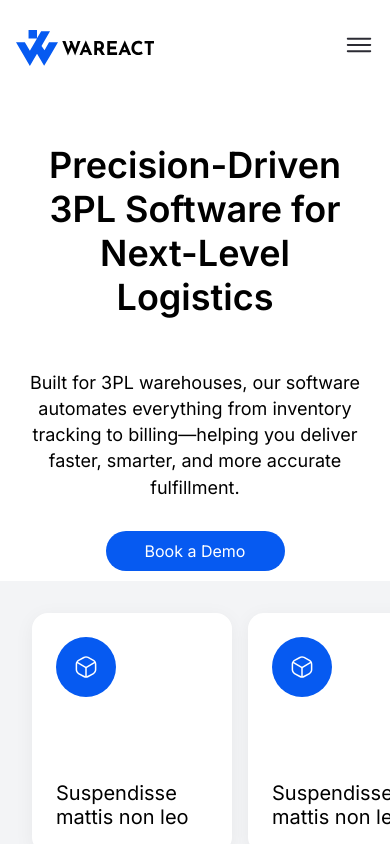
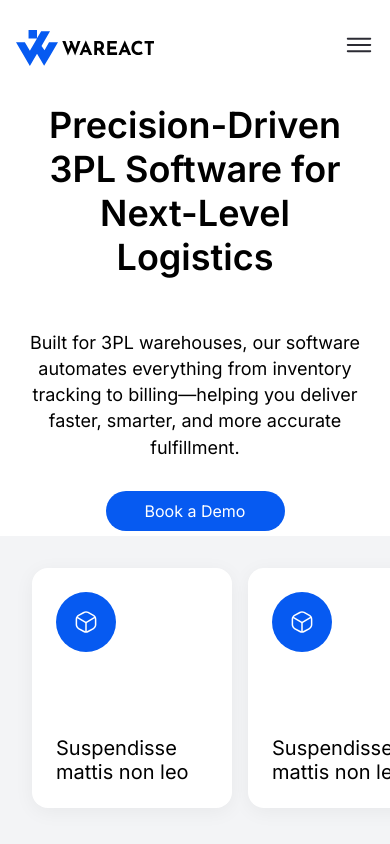
Before and after one commit to muslumdogan01/wareActt, a Next.js app: page / in a window 390 px wide. Built offline with nearby package versions, Linux system fonts and the light colour scheme.

Commit message:
header bugs

```diff
--- a/src/app/page.tsx
+++ b/src/app/page.tsx
@@ -8,7 +8,7 @@ import Image from "next/image";
 export default function Home() {
   return (
     <div className="w-full h-screen overflow-x-hidden">
-      <div className="relative w-full bg-white lg:bg-transparent min-h-[485px] lg:h-[900px] 4xl:h-[600px] z-0">
+      <div className="relative w-full bg-white lg:bg-transparent h-[440px] lg:h-[900px] 4xl:h-[600px] z-0">
         <Image
           src="/icons/header/background.svg"
           alt="Header background"
--- a/src/components/header/hero/page.tsx
+++ b/src/components/header/hero/page.tsx
@@ -4,37 +4,39 @@ import React, { useEffect, useState } from "react";
 
 const Hero = () => {
   const [topValue, setTopValue] = useState("120px");
+  const [isDesktop, setIsDesktop] = useState(false);
 
   useEffect(() => {
     const updateTopValue = () => {
       const width = window.innerWidth;
 
-    if (width <= 768) {
-      setTopValue("40px"); // sadece mobile
-    } else if (width <= 2130) {
-      setTopValue("120px"); // orta boy ekranlar
+      if (width < 1024) {
+        setIsDesktop(false); // lg'den küçükse
       } else {
-      setTopValue("150px"); // geniş ekranlar
+        setIsDesktop(true); // lg ve üstü
+        if (width <= 2130) {
+          setTopValue("120px");
+        } else {
+          setTopValue("150px");
+        }
       }
     };
 
     updateTopValue(); // İlk yüklemede çalıştır
     window.addEventListener("resize", updateTopValue); // Dinle
-
     return () => window.removeEventListener("resize", updateTopValue); // Temizlik
   }, []);
+
   return (
     <div
-      className=" w-full z-50 "
-      style={{
-        position: "absolute",
-        top: topValue,
-      }}
+      className="w-full z-50"
+      style={isDesktop ? { position: "absolute", top: topValue } : {}}
     >
+      {/* 👇 alt yapı aynı */}
       <div className="w-full h-full relative">
         <section className="container mx-auto relative">
-          <div className="w-full justify-between items-center flex flex-col lg:flex-row px-5 pt-2  lg:pb-0 xl:pt-9">
-            <h1 className="text-2xl  xl:text-[56px] hidden lg:flex text-left font-semibold leading-[1.22] text-black">
+          <div className="w-full justify-between items-center flex flex-col lg:flex-row px-5 pt-2 lg:pb-0 xl:pt-9">
+            <h1 className="text-2xl xl:text-[56px] hidden lg:flex text-left font-semibold leading-[1.22] text-black">
               3PL Warehouse <br /> Management Software <br /> for Next Level
               Logistics
             </h1>
@@ -59,13 +61,13 @@ useEffect(() => {
               </button>
             </div>
           </div>
-          <div className="hidden lg:flex  justify-end -mt-[7rem] -mr-[8rem] 2xl:-mt-[8.5rem]  3xl:-mt-[20rem] 4xl:-mt-[20rem] 2xl:-mr-[12rem] z-50">
+          <div className="hidden lg:flex justify-end -mt-[7rem] -mr-[8rem] 2xl:-mt-[8.5rem]  3xl:-mt-[20rem] 4xl:-mt-[20rem] 2xl:-mr-[12rem] z-50">
             <Image
               src="/icons/content/square.svg"
               alt="kare"
               width={440}
               height={440}
-              className="transition-all duration-300 ease-in-out 2xl:w-[500px] 2xl:h-[500px] "
+              className="transition-all duration-300 ease-in-out 2xl:w-[500px] 2xl:h-[500px]"
               sizes="(min-width: 1536px) 640px, 450px"
               priority
             />
--- a/src/components/header/page.tsx
+++ b/src/components/header/page.tsx
@@ -16,7 +16,7 @@ const Header = () => {
   const toggleMenu = () => setIsOpen(!isOpen);
 
   return (
-    <div className="w-full z-20 lg:absolute lg:top-0 lg:left-0 px-4 lg:px-0 bg-white lg:bg-transparent flex flex-col">
+    <div className="w-full  z-20 lg:absolute lg:top-0 lg:left-0 px-4 lg:px-0 bg-white lg:bg-transparent flex flex-col">
       <div className="container mx-auto">
         <header className="w-full relative  z-50 h-full ">
           <div className=" flex lg:flex-row md:flex-col  items-center justify-between xl:px-4 py-[30px]">
```
Lines whose indentation alone changed are shown as unchanged.
